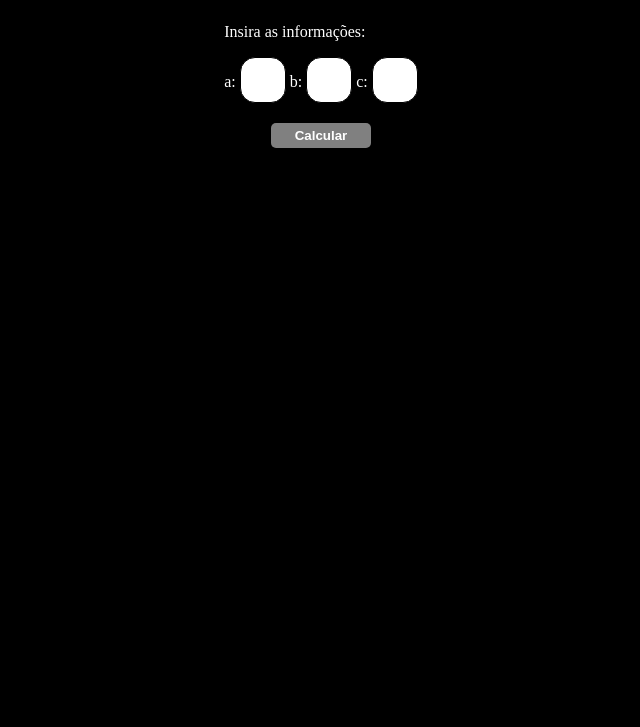
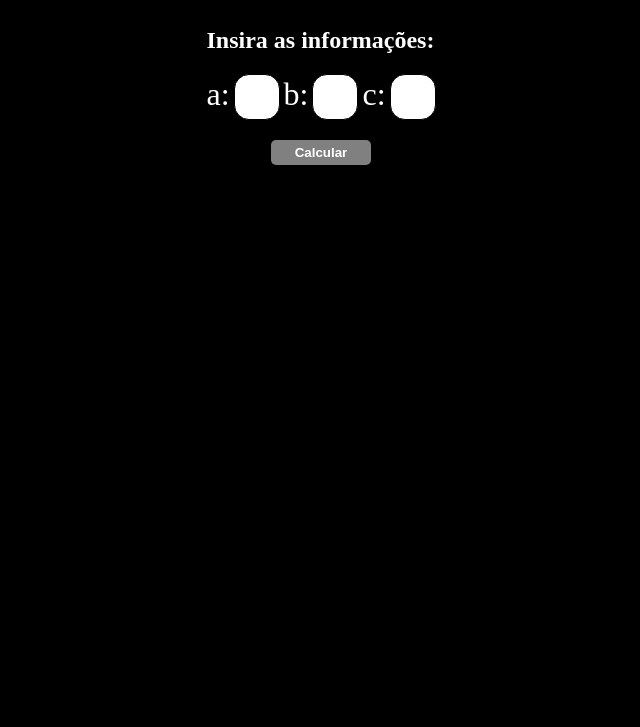
Before and after one commit to Lu2-2/Equa-o-de-2-grau, a plain HTML site: page index.html in a window 1280 px wide. Shown: the part 73-800 px from the top of the page, without its empty margins (319-959 px from the left). Drawn offline with Linux system fonts and the light colour scheme.

Commit message:
zoio de lula

```diff
--- a/index.html
+++ b/index.html
@@ -11,14 +11,21 @@
         <h1>Resolva sua equação de 2º Grau</h1>
     </header>
     <main>
-        <p>Insira as informações:</p>
+        <h2>Insira as informações:</h2>
         <div class="calculo">
-            a:
+
+            <!--Valor a-->
+            <label for="text">a:</label>
             <input type="number" id="a">
-            b:
+
+            <!--Valor b-->
+            <label for="text">b:</label>
             <input type="number" id="b">
-            c:
+
+            <!--Valor c-->
+            <label for="text">c:</label>
             <input type="number" id="c">
+
             <div class="btn">
                 <button onclick="calcular()">Calcular</button>
             </div>
--- a/style.css
+++ b/style.css
@@ -23,7 +23,7 @@ main .calculo input{
     width: 40px;
     height: 40px;
     padding: 2px;
-    font-size: 20px;
+    font-size: 1.5rem;
     text-align: center;
 }
 
@@ -46,3 +46,7 @@ input[type=number] {
     -moz-appearance: textfield;
     appearance: textfield;
 }
+
+label{
+    font-size: 2rem;
+}
```
